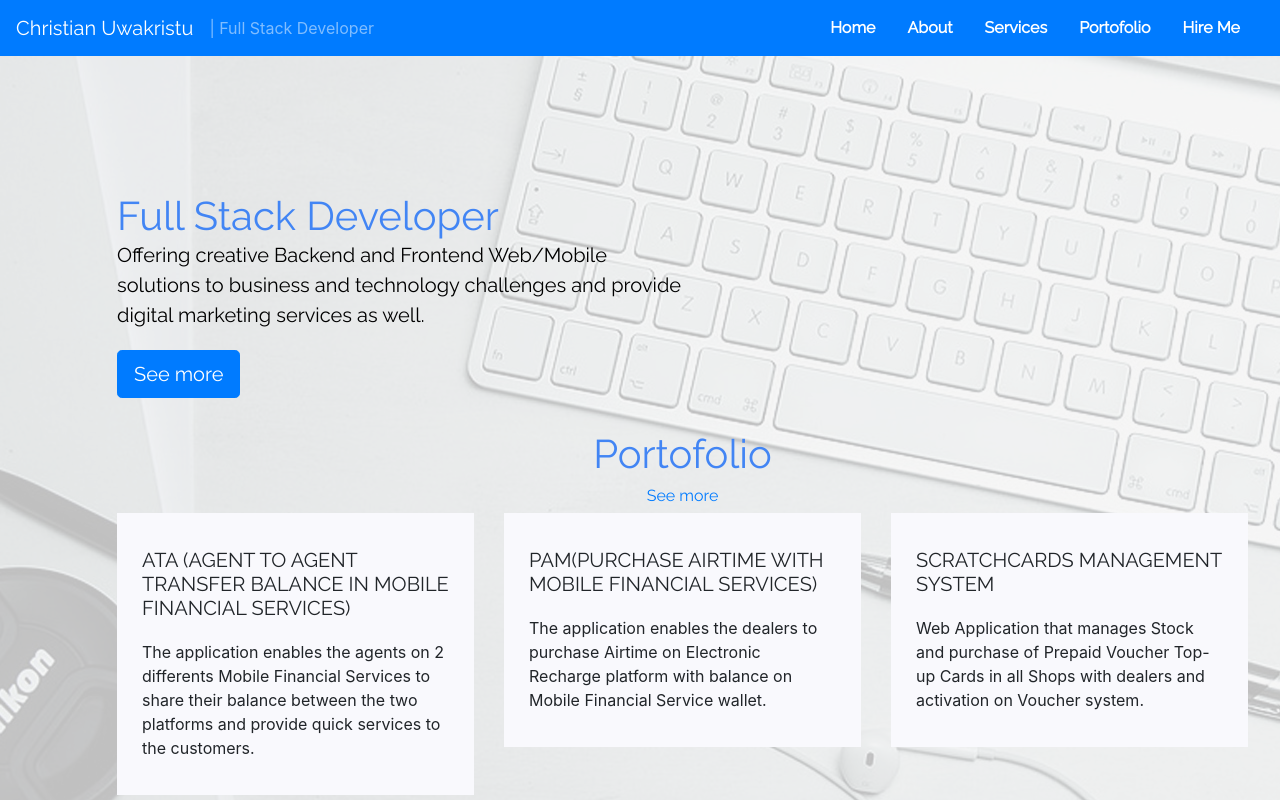
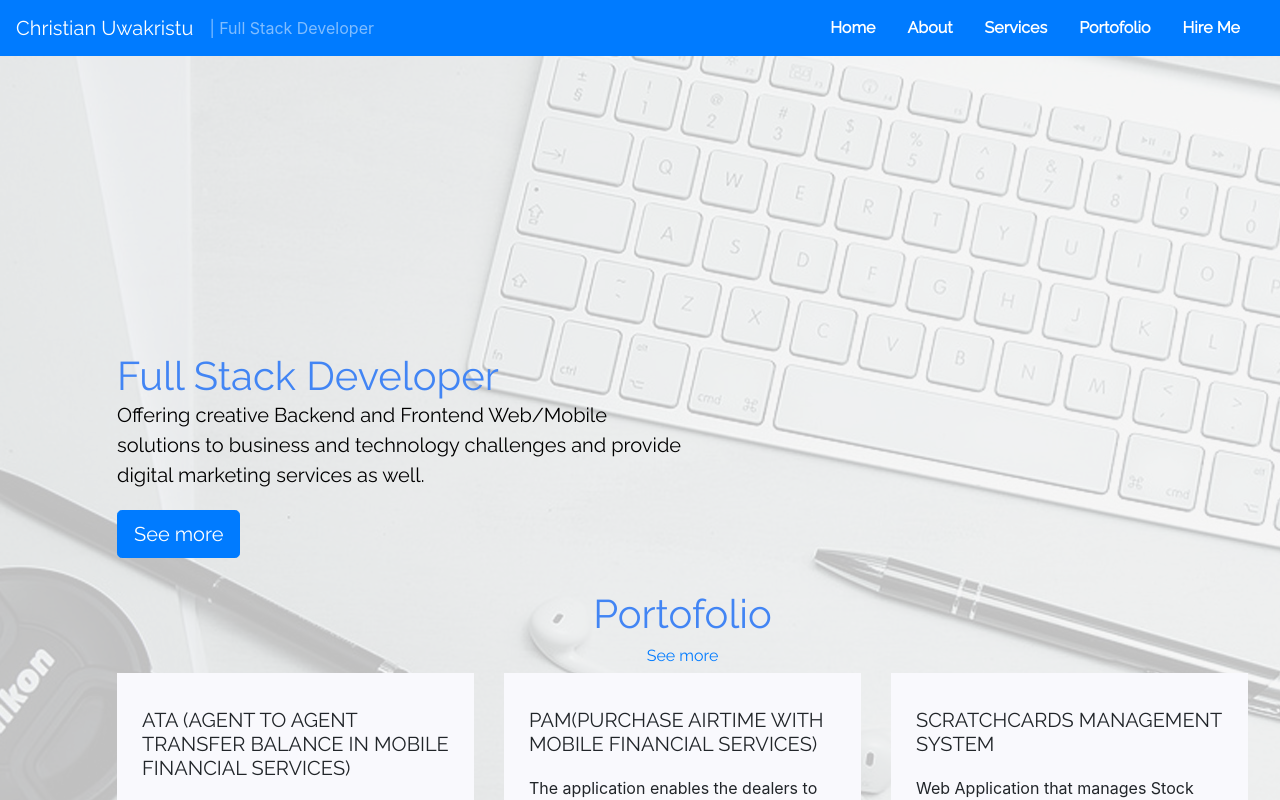
Before and after one commit to u-xian/uxian-portofolio, a React (Create React App) app: page /home in a window 1280 px wide. Shown: the top 800 px of the page. Built offline with nearby package versions, Linux system fonts and the light colour scheme.

Commit message:
Change on a picture in About

```diff
--- a/public/css/main.css
+++ b/public/css/main.css
@@ -25,7 +25,7 @@ a {
 
 .description {
   position: absolute;
-  top: 20%;
+  top: 40%;
   margin: auto;
   padding: 2em;
   text-align: left;
--- a/src/Components/about.jsx
+++ b/src/Components/about.jsx
@@ -7,7 +7,7 @@ const About = () => {
         <div className="col-sm-6 feature_item">
           <div className="row">
             <div className="col-sm-4">
-              <img src="images/mypic1.JPG" className="img-fluid" alt="" />
+              <img src="/images/mypic1.JPG" className="img-fluid" alt="" />
             </div>
           </div>
           <div className="row">
--- a/src/index.js
+++ b/src/index.js
@@ -6,8 +6,6 @@ import App from "./App";
 import * as serviceWorker from "./serviceWorker";
 import "bootstrap/dist/css/bootstrap.css";
 import "font-awesome/css/font-awesome.css";
-
-console.log(process.env);
 
 ReactDOM.render(
   <BrowserRouter>
```
Also changed, not shown: 1 other file (tests, documents, lock files or other folders).
